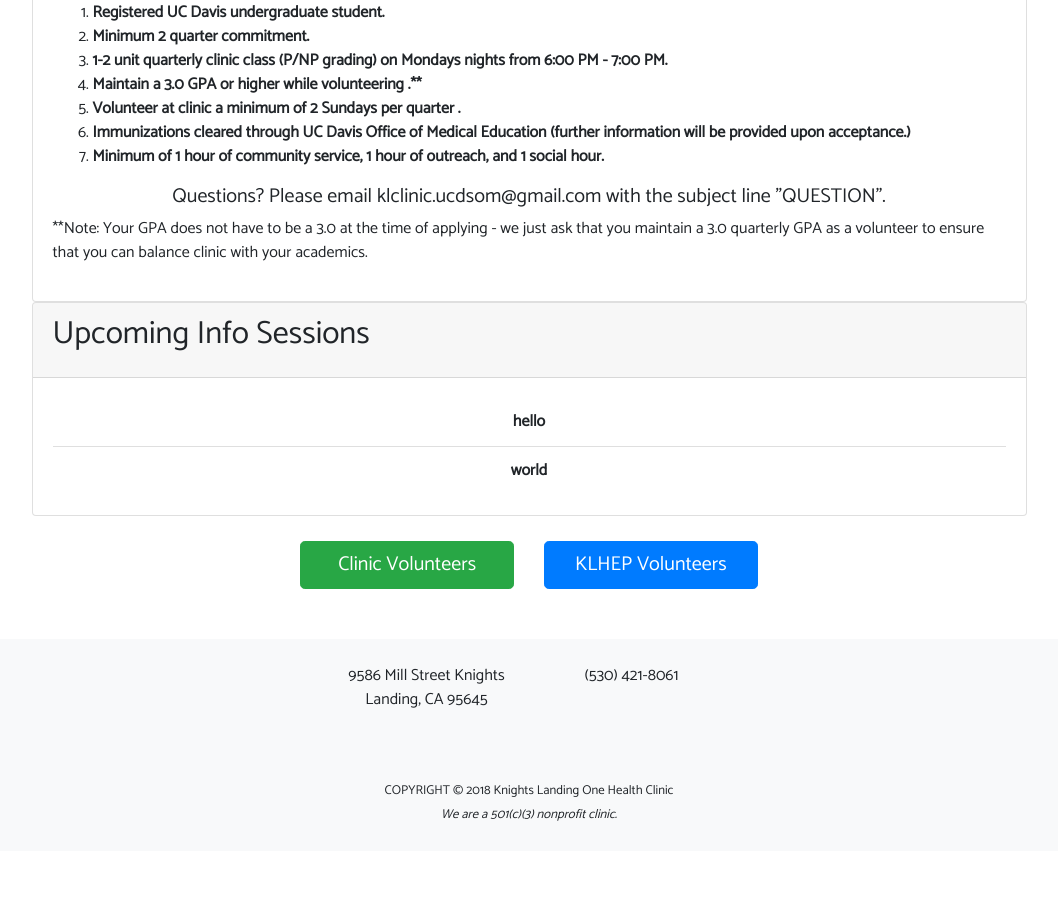
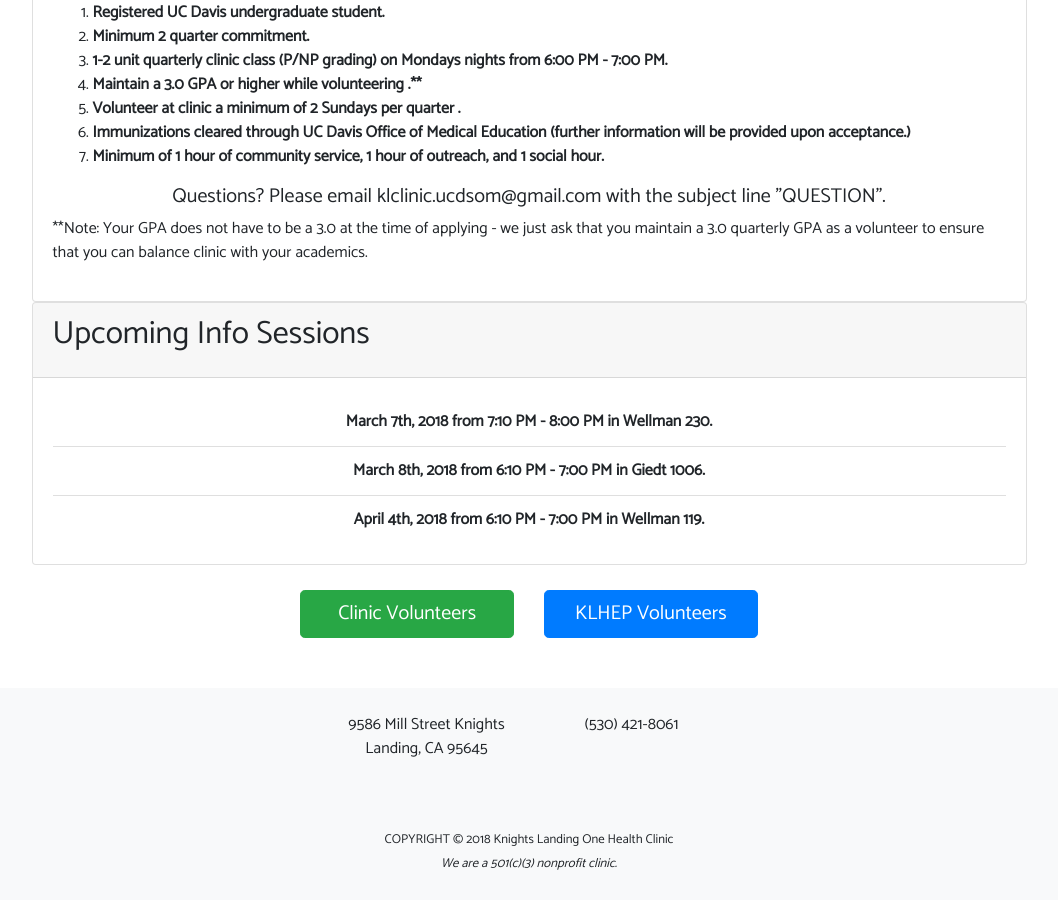
Before and after one commit to iwakoscott/knights-landing, a Jekyll site: the page built from get-involved/undergraduate-volunteers.markdown, in a window 1280 px wide and 900 px high, scrolled down 585 px. Shown: the whole window, without its empty margins (111-1169 px from the left). Built offline with Jekyll 4.4.1, drawn with Linux system fonts in a browser that asks for light colours; nearby versions of some CDN libraries; before the commit the page ends 1436 px from its top, so only the background shows below that.

Commit message:
Updated Undergraduate Volunteers

```diff
--- a/get-involved/undergraduate-volunteers.markdown
+++ b/get-involved/undergraduate-volunteers.markdown
@@ -18,8 +18,9 @@
     Questions?
     Please email klclinic.ucdsom@gmail.com with the subject line "QUESTION".
 info sessions:
-- hello
-- world
+- March 7th, 2018 from 7:10 PM - 8:00 PM in Wellman 230.
+- March 8th, 2018 from 6:10 PM - 7:00 PM in Giedt 1006.
+- April 4th, 2018 from 6:10 PM - 7:00 PM in Wellman 119.
 layout: simple
 ---
 
```
